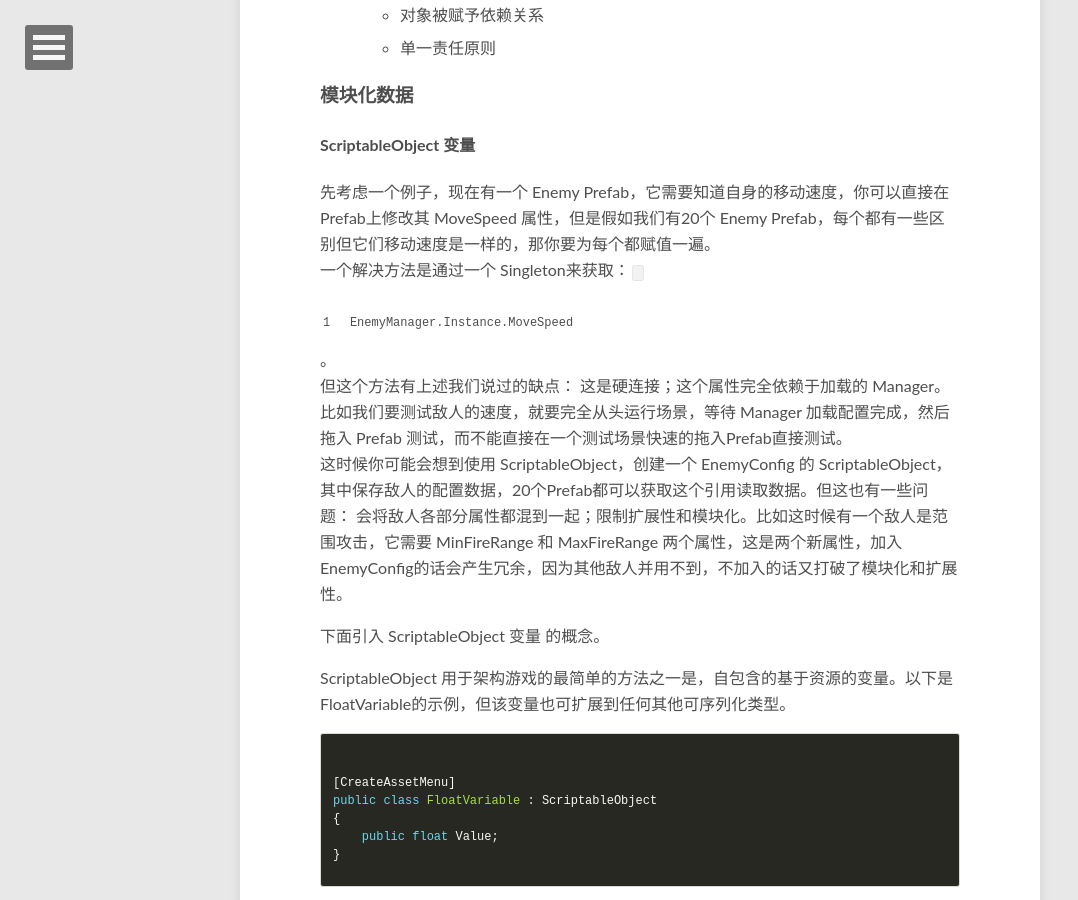
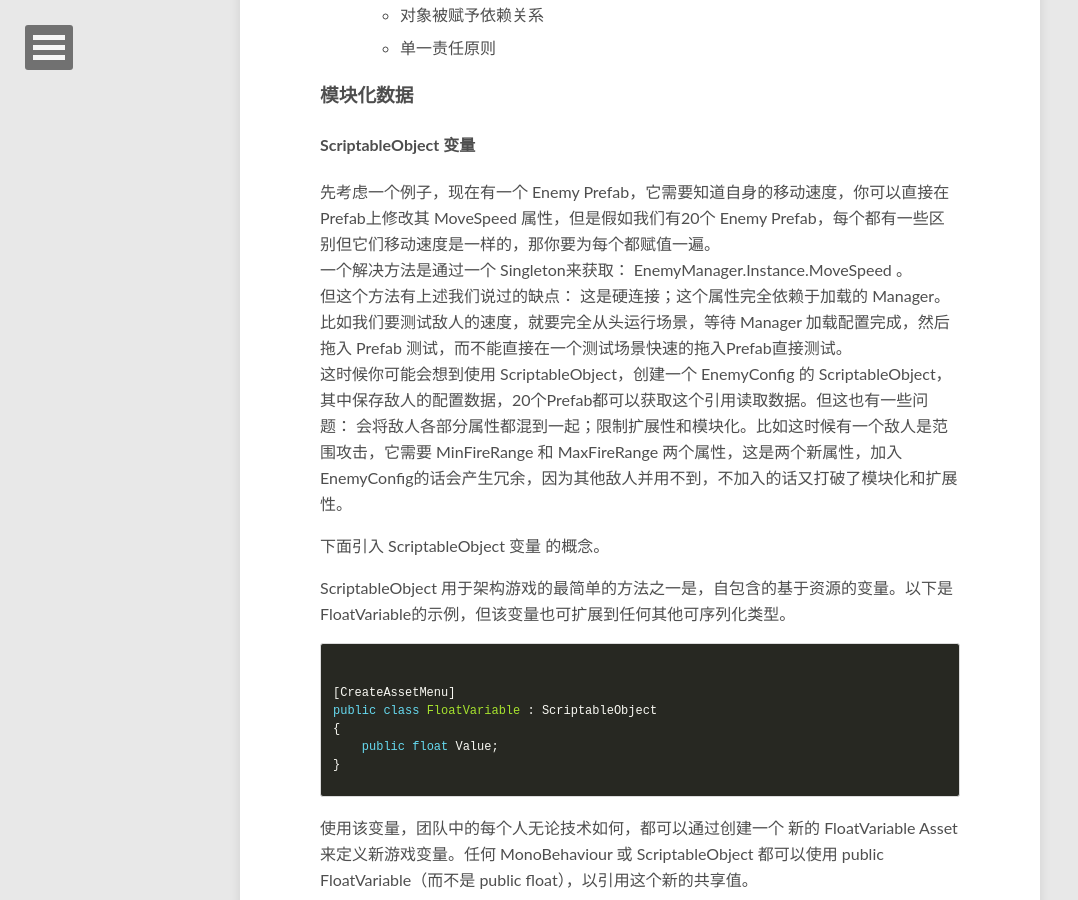
Before and after one commit to byfine/byfine.github.io, a Jekyll site: the page built from _posts/2019-01-31-[Unity] Scriptable Objects Game Architecture.md, in a window 1280 px wide and 900 px high, scrolled down 3083 px. Shown: the whole window, without its empty margins (0-1078 px from the left). Built offline with Jekyll 4.4.1, drawn with Linux system fonts in a browser that asks for light colours; nearby versions of some CDN libraries; comment, search, counter and statistics services are not loaded.

```diff
--- a/_posts/2019-01-31-[Unity] Scriptable Objects Game Architecture.md
+++ b/_posts/2019-01-31-[Unity] Scriptable Objects Game Architecture.md
@@ -14,7 +14,7 @@ ScriptableObject 是一个可序列化的Unity类，能够让你在脚本实例
 使用Editor时，可在编辑时和运行时将数据保存到 ScriptableObjects，因为 ScriptableObjects 使用 Editor命名空间 和 Editor脚本。但是，在已发布的构建中，不能向 Scriptable Objects 保存数据，但可以在运行期间读取其中保存的数据。编辑器工具保存到 ScripableObjects 资产的数据会写入磁盘，因此在会话之间是持久的。
 
 ### 使用 ScriptableObject
-要使用 ScriptableObject，需要先在Asset目录下创建一个脚本，然后让其继承 ScriptableObject类。 可以使用[CreateAssetMenu]() 属性来快速创建自定义资源，比如：
+要使用 ScriptableObject，需要先在Asset目录下创建一个脚本，然后让其继承 ScriptableObject类。 可以使用[CreateAssetMenu](https://docs.unity3d.com/ScriptReference/CreateAssetMenuAttribute.html) 属性来快速创建自定义资源，比如：
 
 {% highlight c# %}
 using UnityEngine;
@@ -95,7 +95,7 @@ Singleton 相信大家都不陌生了，应该是最常用也最简单的一种
 #### ScriptableObject 变量
 
 先考虑一个例子，现在有一个 Enemy Prefab，它需要知道自身的移动速度，你可以直接在Prefab上修改其 MoveSpeed 属性，但是假如我们有20个 Enemy Prefab，每个都有一些区别但它们移动速度是一样的，那你要为每个都赋值一遍。
-一个解决方法是通过一个 Singleton来获取： ``EnemyManager.Instance.MoveSpeed``。
+一个解决方法是通过一个 Singleton来获取： EnemyManager.Instance.MoveSpeed 。
 但这个方法有上述我们说过的缺点： 这是硬连接；这个属性完全依赖于加载的 Manager。比如我们要测试敌人的速度，就要完全从头运行场景，等待 Manager 加载配置完成，然后拖入 Prefab 测试，而不能直接在一个测试场景快速的拖入Prefab直接测试。
 这时候你可能会想到使用 ScriptableObject，创建一个 EnemyConfig 的 ScriptableObject，其中保存敌人的配置数据，20个Prefab都可以获取这个引用读取数据。但这也有一些问题： 会将敌人各部分属性都混到一起；限制扩展性和模块化。比如这时候有一个敌人是范围攻击，它需要 MinFireRange 和 MaxFireRange 两个属性，这是两个新属性，加入EnemyConfig的话会产生冗余，因为其他敌人并用不到，不加入的话又打破了模块化和扩展性。
 
```
